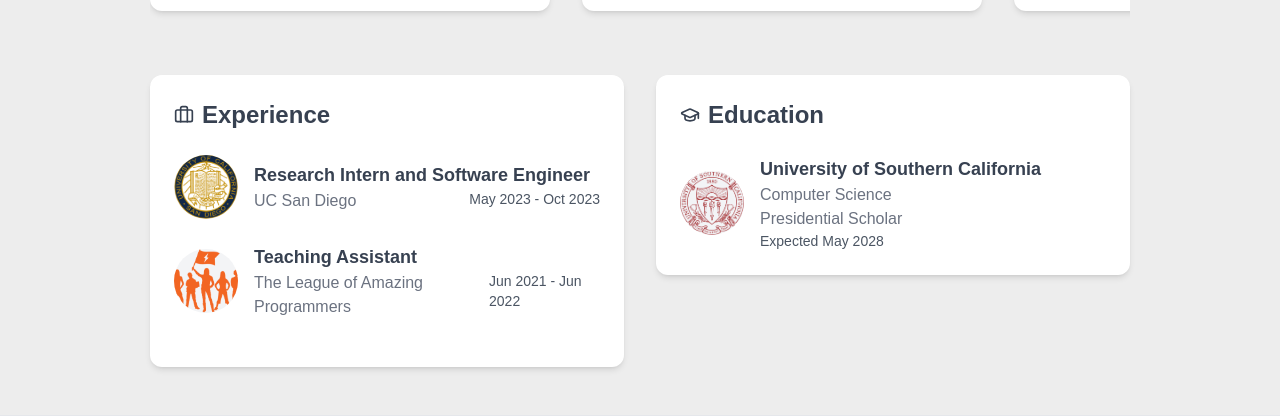
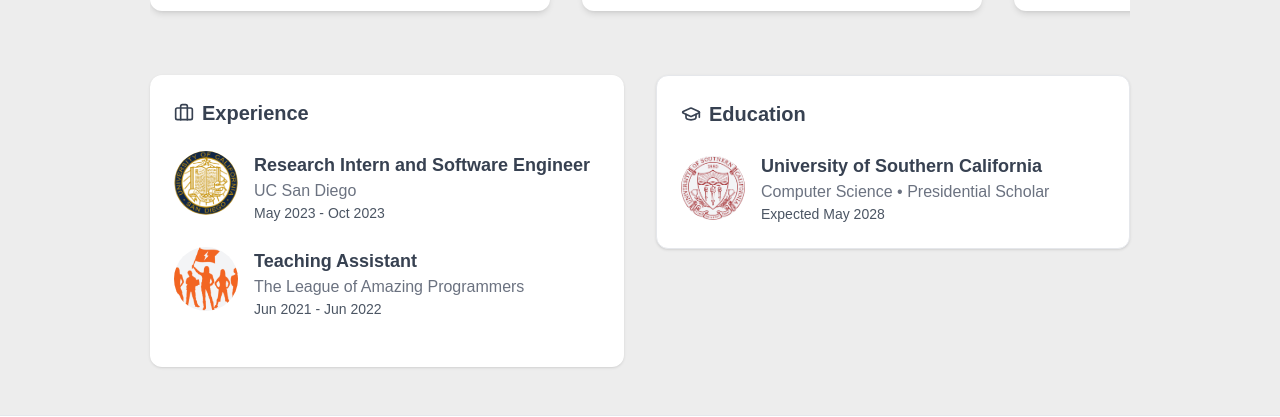
Before and after one commit to EvanAd7/EvanAd7.github.io, a Next.js app: page / in a window 1280 px wide. Shown: the part 768-1185 px from the top of the page. Built offline with nearby package versions, Linux system fonts and the light colour scheme.

Commit message:
feat: improve education and experience containers

```diff
--- a/src/app/homepage/components/EducationContainer.js
+++ b/src/app/homepage/components/EducationContainer.js
@@ -1,16 +1,16 @@
-import { GraduationCap } from 'lucide-react';
-import { education } from '/data/education'
+import { GraduationCap } from "lucide-react";
+import { education } from "/data/education";
 
 export default function EducationContainer() {
   return (
     <div className="w-full">
-            <div className="bg-white rounded-xl shadow-md p-6">
+      <div className="bg-white rounded-xl shadow p-6 border">
         <div className="flex items-center gap-2 mb-6">
           <GraduationCap className="w-5 h-5 text-gray-700" />
-                    <h2 className="text-2xl font-bold text-gray-700">Education</h2>
+          <h2 className="text-xl font-semibold text-gray-700">Education</h2>
         </div>
 
-                <div className="flex items-center space-x-4">
+        <div className="flex space-x-4 items-center">
           <div className="w-16 h-16 rounded-full overflow-hidden flex-shrink-0 bg-gray-100">
             <img
               src={education.logo}
@@ -19,9 +19,12 @@ export default function EducationContainer() {
             />
           </div>
           <div>
-                        <h3 className="font-semibold text-lg text-gray-700">{education.school}</h3>
-                        <p className="text-gray-500">{education.major}</p>
-                        <p className="text-gray-500">{education.extra}</p>
+            <h3 className="font-semibold text-lg text-gray-700">
+              {education.school}
+            </h3>
+            <p className="text-gray-500">
+              {education.major} • {education.extra}
+            </p>
             <p className="text-gray-600 text-sm">{education.gradYear}</p>
           </div>
         </div>
--- a/src/app/homepage/components/ExperienceContainer.js
+++ b/src/app/homepage/components/ExperienceContainer.js
@@ -1,9 +1,9 @@
-import { experiences } from '/data/experiences'
-import { Briefcase } from 'lucide-react';
+import { experiences } from "/data/experiences";
+import { Briefcase } from "lucide-react";
 
 const ExperienceItem = ({ experience }) => {
   return (
-        <div className="flex items-center space-x-4 mb-6">
+    <div className="flex space-x-4 mb-6">
       <div className="w-16 h-16 rounded-full overflow-hidden flex-shrink-0 bg-gray-100">
         <img
           src={experience.logo}
@@ -12,8 +12,10 @@ const ExperienceItem = ({ experience }) => {
         />
       </div>
       <div className="flex-grow">
-                <h3 className="font-semibold text-lg text-gray-700">{experience.position}</h3>
-                <div className="flex justify-between text-gray-500">
+        <h3 className="font-semibold text-lg text-gray-700">
+          {experience.position}
+        </h3>
+        <div className="text-gray-500">
           <p>{experience.company}</p>
           <p className="text-gray-600 text-sm">{experience.duration}</p>
         </div>
@@ -25,10 +27,10 @@ const ExperienceItem = ({ experience }) => {
 export default function ExperienceContainer() {
   return (
     <div className="w-full">
-            <div className="bg-white rounded-xl shadow-md p-6">
+      <div className="bg-white rounded-xl shadow p-6">
         <div className="flex items-center gap-2 mb-6">
           <Briefcase className="w-5 h-5 text-gray-700" />
-                    <h2 className="text-2xl font-bold text-gray-700">Experience</h2>
+          <h2 className="text-xl font-semibold text-gray-700">Experience</h2>
         </div>
 
         <div>
```
Lines whose indentation alone changed are shown as unchanged.
